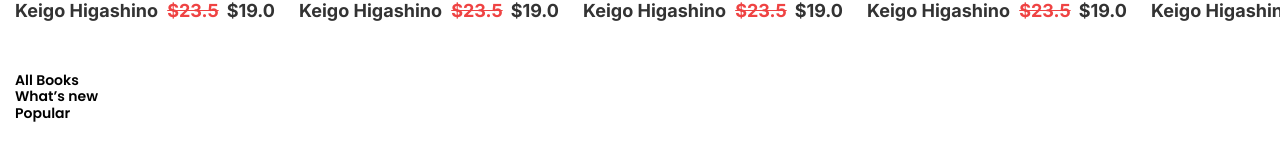
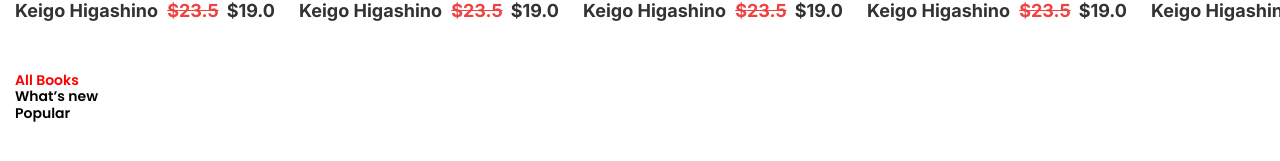
Before and after one commit to gapanovichV/bookstore-next, a Next.js app: page / in a window 1280 px wide. Shown: the part 577-738 px from the top of the page. Built offline with nearby package versions, Linux system fonts and the light colour scheme.

Commit message:
feat: useTab hooks

```diff
--- a/components/elements/Tab/Tab.module.scss
+++ b/components/elements/Tab/Tab.module.scss
@@ -1,5 +1,8 @@
 .tab {
 
+  &__label {
+
+  }
 }
 
 .horizontal {
@@ -9,3 +12,7 @@
 .vertical {
 
 }
+
+.active {
+  color: red;
+}
--- a/components/elements/Tab/Tab.tsx
+++ b/components/elements/Tab/Tab.tsx
@@ -1,34 +1,29 @@
-import React from "react"
+import React, { type Dispatch, type SetStateAction } from "react"
 import clsx from "clsx"
 
 import styles from "./Tab.module.scss"
 
 type TabPosition = "horizontal" | "vertical"
 
-interface TabText {
-  id: string | number
-  label?: string
-}
 interface TabProps {
   className?: string
   position: TabPosition
-  tabs: TabText[]
-  onClick: (e: React.MouseEvent, id: string | number) => void
-  selectedTabId: string | number
-
+  tabs: { label: string }[]
+  currentItem: { label: string }
+  changeItem: Dispatch<SetStateAction<number>>
 }
-export const Tab = ({ position, className, tabs, selectedTabId, onClick }: TabProps) => {
+export const Tab = ({ position, className, tabs, currentItem, changeItem }: TabProps) => {
   return (
-    <div
-      className={clsx(styles.tab, styles[position], className)}
-    >
-      {
-        tabs && tabs.map((elem: TabText) => (
-          <div key={elem.id} onClick={(e) => onClick(e, elem.id)}>
-            <div>{elem.label}</div>
-          </div>
-        ))
-      }
+    <div className={clsx(styles.tab, styles[position], className)}>
+      {tabs.map((tab, index) => (
+        <div
+          key={index}
+          className={clsx(styles.tab__label, { [styles.active]: currentItem.label === tab.label })}
+          onClick={() => changeItem(index)}
+        >
+          {tab.label}
+        </div>
+      ))}
     </div>
   )
 }
--- a/components/templates/MainPage/MainPage.tsx
+++ b/components/templates/MainPage/MainPage.tsx
@@ -1,6 +1,6 @@
 "use client"
 
-import { useState } from "react"
+import React, { useState } from "react"
 import toast from "react-hot-toast"
 import clsx from "clsx"
 import { useRouter } from "next/navigation"
@@ -9,6 +9,7 @@
 import { PurchaseCard } from "@/components/elements/PurchaseCard/PurchaseCard"
 import { Tab } from "@/components/elements/Tab/Tab"
 import { Tag } from "@/components/elements/Tag/Tag"
+import { useTab } from "@/hooks/useTab"
 import { useUserLogout } from "@/hooks/useUserLogout"
 import { RouteEnum } from "@/types/route.type"
 
@@ -16,18 +17,8 @@
   const router = useRouter()
   const handleLogout = useUserLogout()
 
-
-  const tabs = [
-    { id: 1, label: "All Books" },
-    { id: 2, label: "What’s new" },
-    { id: 3, label: "Popular" }
-  ]
-  const [selectedTabId, setSelectedTabId] = useState<string | number>(tabs[0].id)
-
-  const handleTabClick = (e: React.MouseEvent, id: number | string) => {
-    e.stopPropagation()
-    setSelectedTabId(id)
-  }
+  const tabs = [{ label: "All Books" }, { label: "What’s new" }, { label: "Popular" }]
+  const { currentItem, changeItem } = useTab(0, tabs)
 
   const text = () => {
     toast.error("Error")
@@ -66,7 +57,12 @@
         <PurchaseCard />
 
         <div className={"test-tab"}>
-          <Tab position="horizontal" tabs={tabs} onClick={(e, id ) => handleTabClick(e, id)} selectedTabId={selectedTabId}/>
+          <Tab
+            position="horizontal"
+            tabs={tabs}
+            currentItem={currentItem}
+            changeItem={changeItem}
+          />
         </div>
       </div>
     </main>
--- /dev/null
+++ b/hooks/useTab.tsx
@@ -0,0 +1,19 @@
+import type { Dispatch, SetStateAction } from "react"
+import { useState } from "react"
+
+export interface useTabResponse {
+  currentItem: { label: string }
+  changeItem: Dispatch<SetStateAction<number>>
+}
+
+export const useTab = (initialTab: number, allTab: { label: string }[]): useTabResponse => {
+  const [currentIndex, setCurrentIndex] = useState(initialTab)
+
+  if (!allTab || !Array.isArray(allTab)) {
+    throw new Error("allTab must be an array")
+  }
+  return {
+    currentItem: allTab[currentIndex],
+    changeItem: setCurrentIndex
+  }
+}
```
